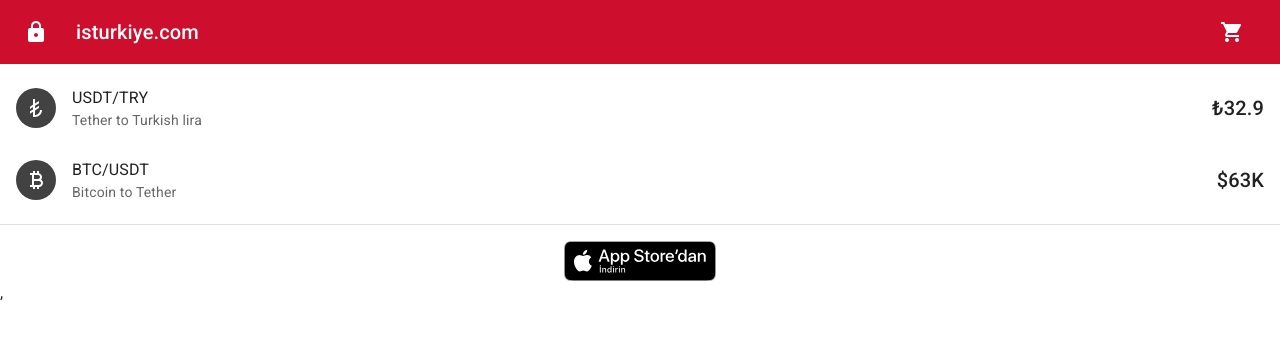
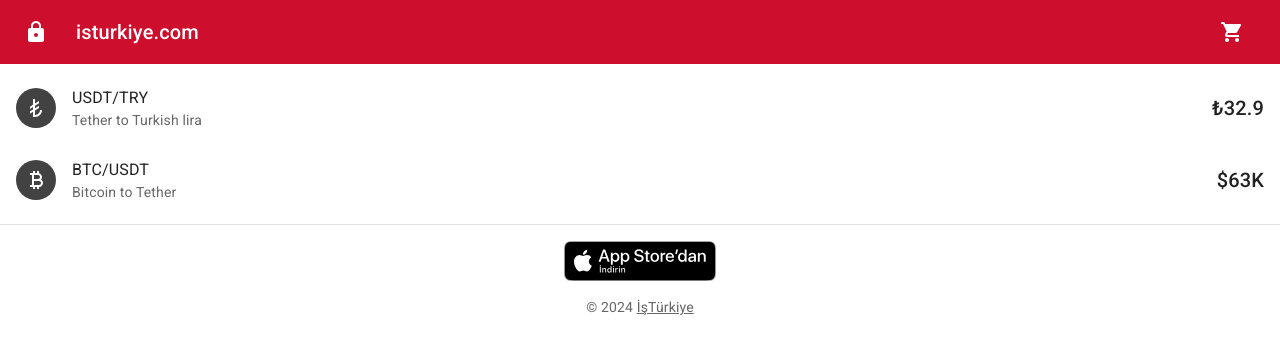
Before and after one commit to dadwic/rialir.com, a React (Vite) app: page / in a window 1280 px wide. Shown: the top 354 px of the page. Built offline with nearby package versions, Linux system fonts and the light colour scheme.

Commit message:
add Copyright

```diff
--- a/src/App.jsx
+++ b/src/App.jsx
@@ -2,7 +2,20 @@
 import Box from "@mui/material/Box";
 import FolderList from "./FolderList";
 import ButtonAppBar from "./ButtonAppBar";
+import Link from "@mui/material/Link";
 import Divider from "@mui/material/Divider";
+import Typography from "@mui/material/Typography";
+
+function Copyright() {
+  return (
+    <Typography variant="body2" color="text.secondary" align="center">
+      {`© ${new Date().getFullYear()} `}
+      <Link color="inherit" href="https://www.isturkiye.com/">
+        İşTürkiye
+      </Link>
+    </Typography>
+  );
+}
 
 export default function App() {
   return (
@@ -10,9 +23,10 @@
       <ButtonAppBar />
       <FolderList />
       <Divider />
-      <Box display="flex" justifyContent="center" mt={2}>
+      <Box display="flex" justifyContent="center" my={2}>
         <img src="Download_on_the_App_Store_Badge_TR_RGB_blk_100217.svg" />
       </Box>
+      <Copyright />
     </Box>
   );
 }
--- a/src/main.jsx
+++ b/src/main.jsx
@@ -11,10 +11,8 @@
 root.render(
   <React.StrictMode>
     <ThemeProvider theme={theme}>
-      {/* CssBaseline kickstart an elegant, consistent, and simple baseline to build upon. */}
       <CssBaseline />
       <App />
     </ThemeProvider>
-    ,
   </React.StrictMode>
 );
```
